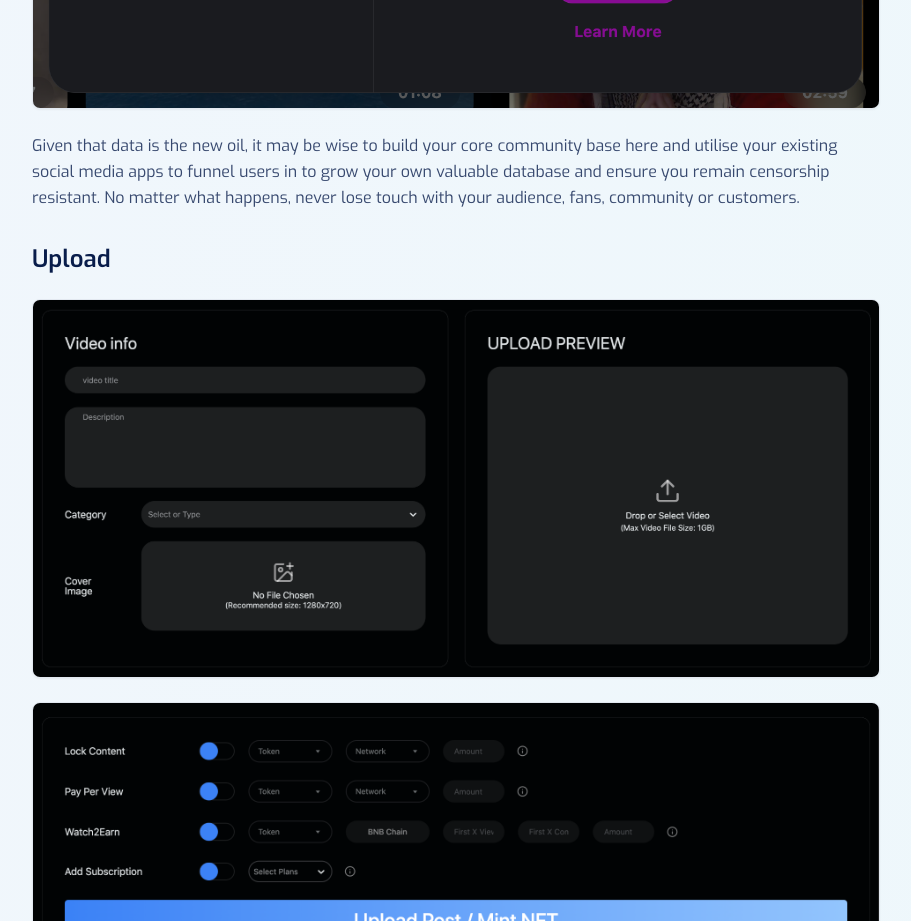
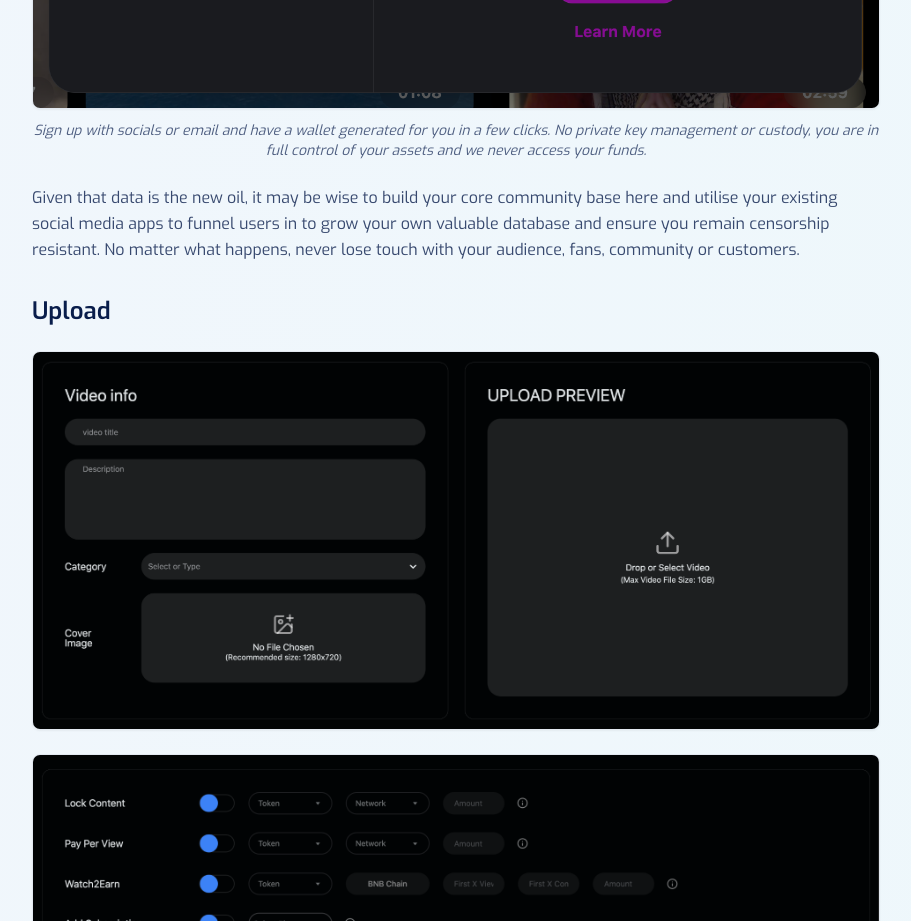
Before and after one commit to maldoteth/dehubdocs, a React (Vite) app: page /docs/dapps in a window 1280 px wide. Shown: the part 1360-2281 px from the top of the page, without its empty margins (312-1223 px from the left). Built offline with nearby package versions, Linux system fonts and the light colour scheme.

Commit message:
Add image caption
Added a caption to the image on the dapp page.

```diff
--- a/src/pages/docs/Dapp.tsx
+++ b/src/pages/docs/Dapp.tsx
@@ -116,6 +116,9 @@ const Dapp = () => {
 
           <div className="my-6">
             <img src="/lovable-uploads/49985a5d-354f-48c8-888c-516c56c41f51.png" alt="Connect a Wallet interface showing various wallet options including MetaMask, WalletConnect, Trust Wallet, Rainbow, Coinbase Wallet, Google, and Twitter" className="w-full rounded-lg border border-slate-200 shadow-sm" />
+            <p className="text-center text-sm text-royal-blue/70 mt-3 italic font-exo">
+              Sign up with socials or email and have a wallet generated for you in a few clicks. No private key management or custody, you are in full control of your assets and we never access your funds.
+            </p>
           </div>
 
           <p className="text-royal-blue/80 leading-relaxed mb-4 font-exo">
```
